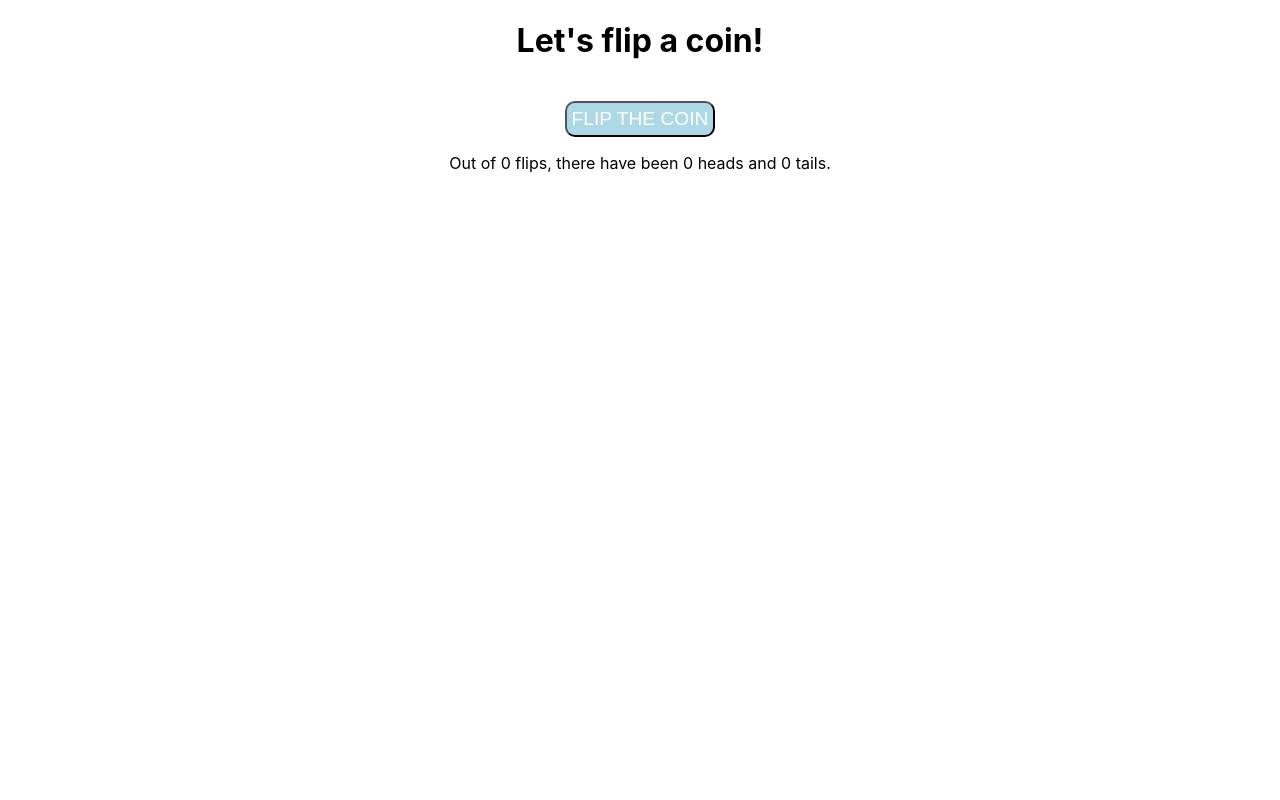
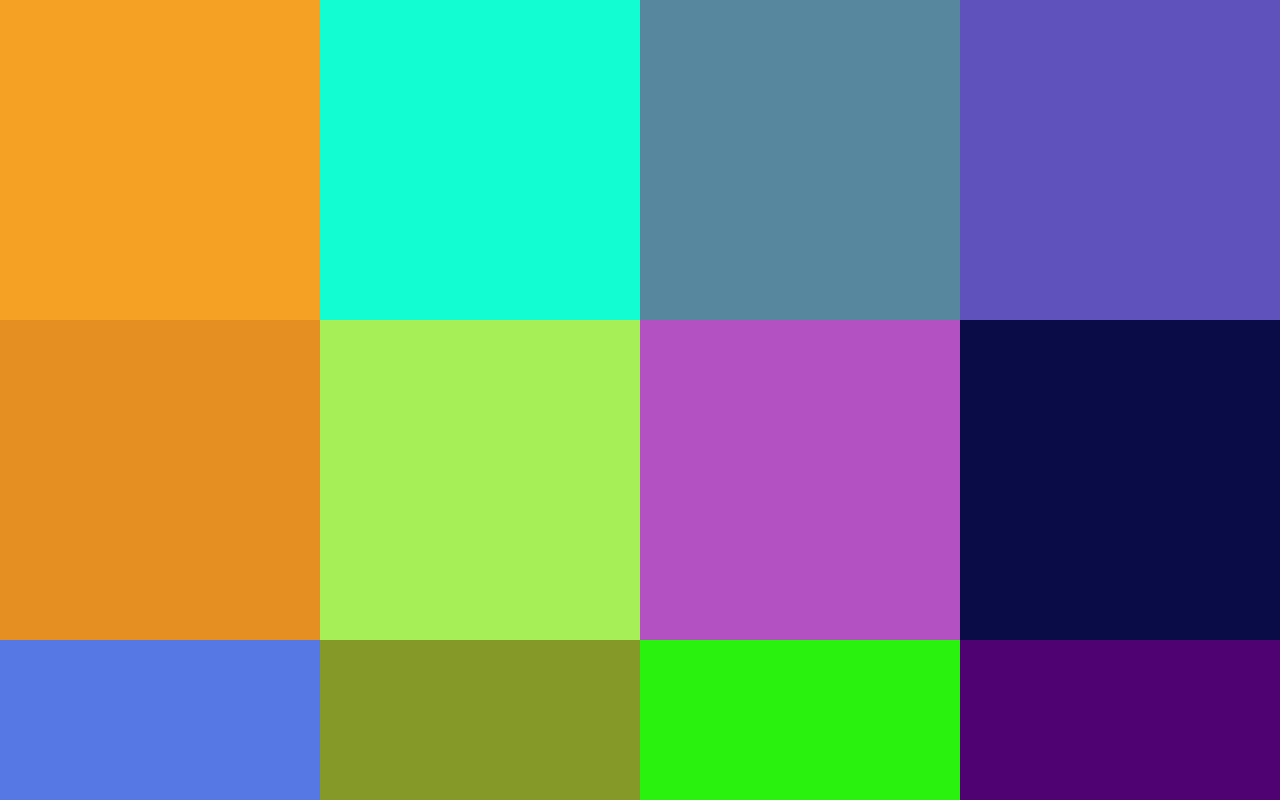
Before and after one commit to NightmanCZ90/Modern-React-Bootcamp, a React (Create React App) app in the folder 08_State_Patterns/state_patterns/: page / in a window 1280 px wide. Shown: the top 800 px of the page. Built offline with nearby package versions, Linux system fonts and the light colour scheme; the HTML template or start-up script is replaced by a standard one.

Commit message:
ColorBoxes exercise

```diff
--- a/08_State_Patterns/state_patterns/src/App.js
+++ b/08_State_Patterns/state_patterns/src/App.js
@@ -7,11 +7,14 @@
 import Lottery from './Lottery';
 import Coin from './Coin';
 import CoinFlipper from './CoinFlipper';
+import Box from './Box';
+import ColorBoxes from './ColorBoxes';
+
 
 function App() {
   return (
     <div className="App">
-      <CoinFlipper />
+      <ColorBoxes />
     </div>
   );
 }
--- /dev/null
+++ b/08_State_Patterns/state_patterns/src/Box.css
@@ -0,0 +1,5 @@
+.Box {
+  width: 20em;
+  height: 20em;
+  /* background-color: black; */
+}
--- /dev/null
+++ b/08_State_Patterns/state_patterns/src/Box.js
@@ -0,0 +1,25 @@
+import React, { Component } from 'react'
+import {randomColor} from './helpers'
+import './Box.css'
+
+class Box extends Component {
+  constructor(props){
+    super(props);
+    this.state = {color: randomColor()};
+    this.handleClick = this.handleClick.bind(this);
+  };
+  handleClick(){
+    this.setState({color: randomColor()})
+  }
+  render(){
+    return(
+      <div
+        className="Box"
+        onClick={this.handleClick}
+        style={{backgroundColor: this.state.color}}>
+      </div>
+    )
+  }
+}
+
+export default Box;
--- /dev/null
+++ b/08_State_Patterns/state_patterns/src/ColorBoxes.css
@@ -0,0 +1,4 @@
+.ColorBoxes {
+  display: flex;
+  flex-wrap: wrap;
+}
--- /dev/null
+++ b/08_State_Patterns/state_patterns/src/ColorBoxes.js
@@ -0,0 +1,19 @@
+import React, { Component } from 'react'
+import Box from './Box'
+import './ColorBoxes.css'
+
+class ColorBoxes extends Component {
+  static defaultProps = {
+    numBoxes: 18
+  }
+  render(){
+    const boxes = Array.from({length: this.props.numBoxes}).map(() => <Box />);
+    return(
+      <div className="ColorBoxes">
+        {boxes}
+      </div>
+    )
+  }
+}
+
+export default ColorBoxes;
--- a/08_State_Patterns/state_patterns/src/helpers.js
+++ b/08_State_Patterns/state_patterns/src/helpers.js
@@ -1,6 +1,17 @@
+//CoinFlipper
 function choice(arr) {
   let randomIndex = Math.floor(Math.random() * arr.length);
   return arr[randomIndex];
 }
 
+//ColorBoxes
+function randomNumber(num){
+  return Math.floor(Math.random() * num)
+}
+
+function randomColor(){
+  return `rgb(${randomNumber(255)}, ${randomNumber(255)}, ${randomNumber(255)})`
+}
+
 export {choice};
+export {randomColor};
```
